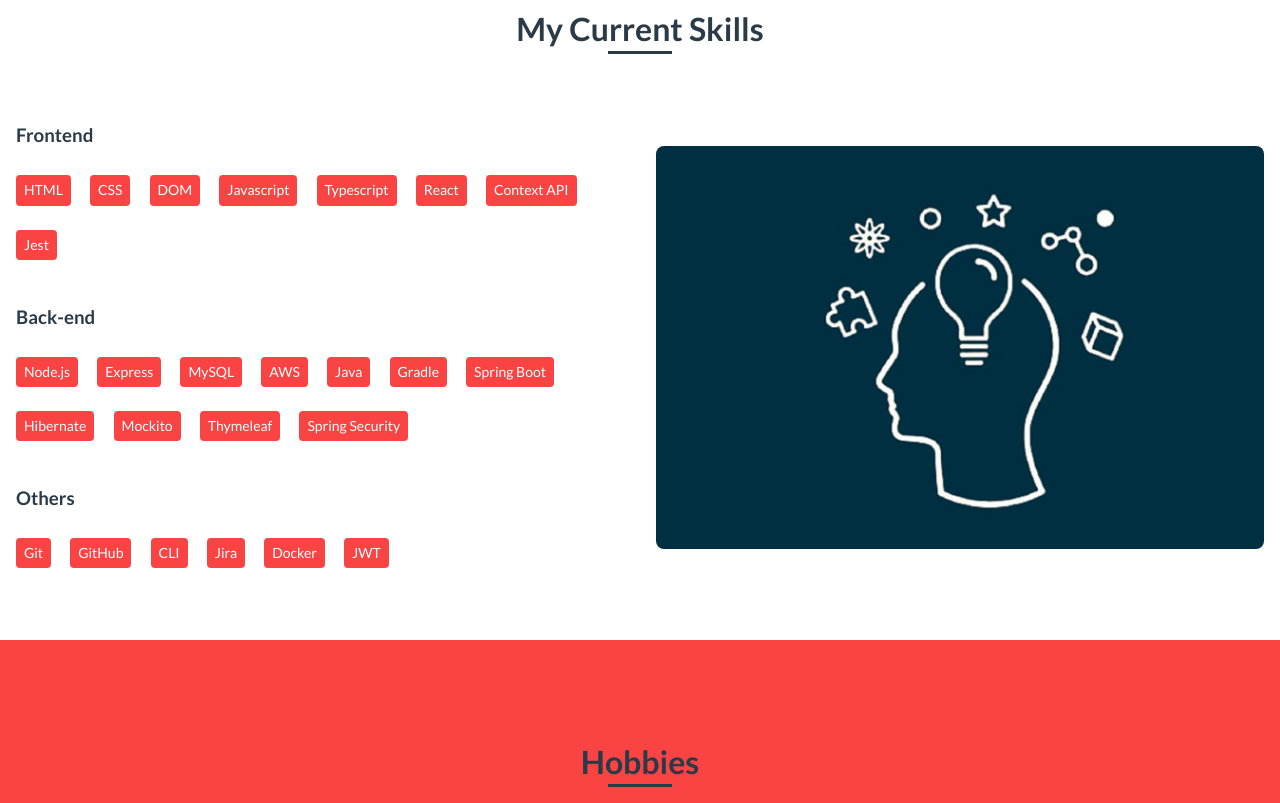
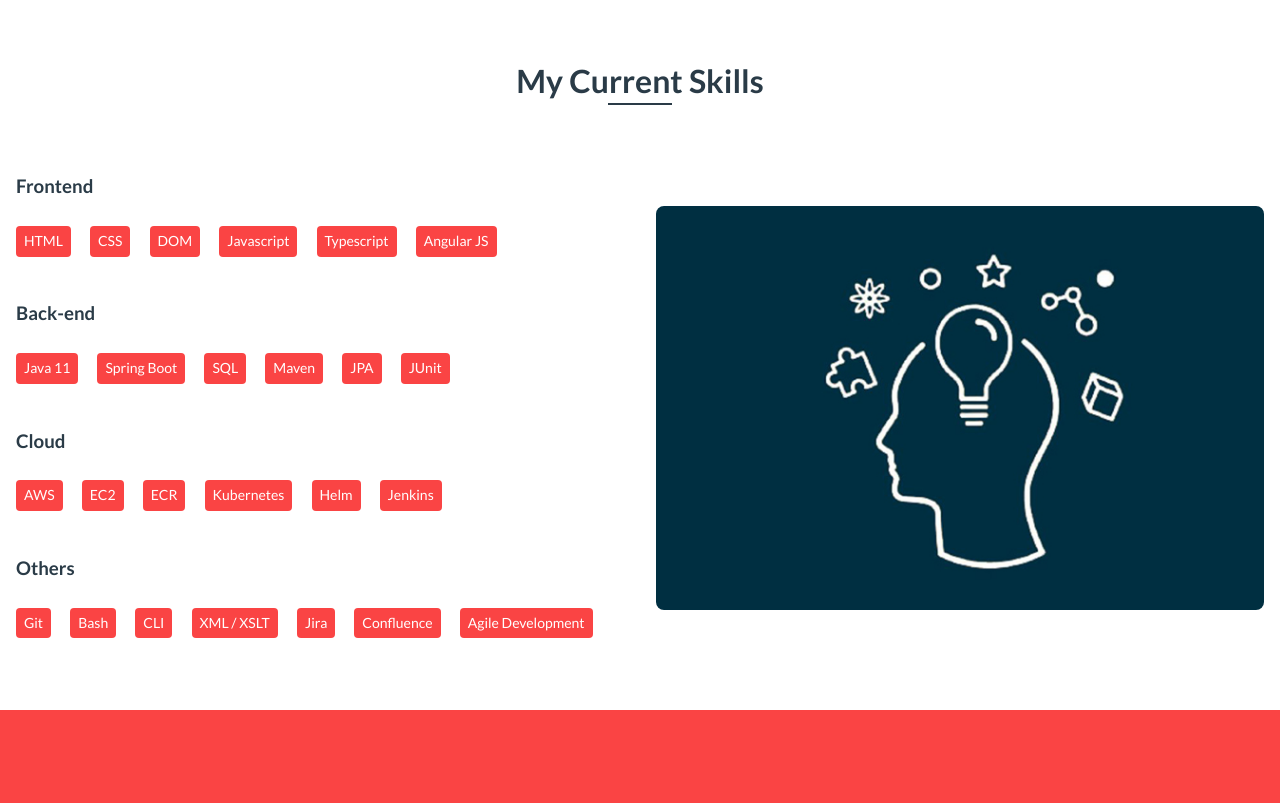
Before and after one commit to TomTom258/Personalized-CV, a plain HTML site: page index.html in a window 1280 px wide. Shown: the part 1570-2373 px from the top of the page. Drawn offline with nearby package versions, Linux system fonts and the light colour scheme.

Commit message:
Update of information

```diff
--- a/index.html
+++ b/index.html
@@ -55,7 +55,6 @@
                         <span class="about__profession">Full stack web developer looking for a job</span>
                         <p class="about__text">
                             Welcome to my personalized CV page!
-                            In this small project I want to show you my skills overall and also what I'm passionate about (apart from coding of course).
                             I've always enjoyed working with computers in a wide range
                             of ways (creating material, designing), as well as building them and learning how
                             they operate. I enjoy problem-solving, critical thinking, and gaining knowledge of new technologies.
@@ -63,7 +62,9 @@
                             I graduated from Teaching History and Ethics and got MA degree. I've always love to work with PC's but I decided to pursue
                             teaching because that's also something I'm passionate about and at that time I was afraid of failing in maths (smile).
                             The studies definitely brought me a lot of other useful skills
-                            which are transferable to any other field as well. I would love to become a web-developer!
+                            which are transferable to any other field as well. I have built my first programs being 16 years old using Delphi or built a custom Wordpress page with different plugins.
+                            Currently I work in a Fin-Tech sphere on a Full-Stack project. I thrive to be better at what I do everyday,
+                            trying to figure out how to do it in better way while still enjoying the challenge that comes with it.
                         </p>
                         <div class="about__social">
                             <a href="https://www.linkedin.com/in/tomashecko/" class="about__social-icon"><i class='bx bxl-linkedin' ></i></a>
@@ -85,30 +86,32 @@
                         <span class="skills__name">DOM</span>
                         <span class="skills__name">Javascript</span>
                         <span class="skills__name">Typescript</span>
-                        <span class="skills__name">React</span>
-                        <span class="skills__name">Context API</span>
-                        <span class="skills__name">Jest</span>
+                        <span class="skills__name">Angular JS</span>
 
                         <h3 class="skills__subtitle">Back-end</h3>
-                        <span class="skills__name">Node.js</span>
-                        <span class="skills__name">Express</span>
-                        <span class="skills__name">MySQL</span>
+                        <span class="skills__name">Java 11</span>
+                        <span class="skills__name">Spring Boot</span>
+                        <span class="skills__name">SQL</span>
+                        <span class="skills__name">Maven</span>
+                        <span class="skills__name">JPA</span>
+                        <span class="skills__name">JUnit</span>
+
+                        <h3 class="skills__subtitle">Cloud</h3>
                         <span class="skills__name">AWS</span>
-                        <span class="skills__name">Java</span>
-                        <span class="skills__name">Gradle</span>
-                        <span class="skills__name">Spring Boot</span>
-                        <span class="skills__name">Hibernate</span>
-                        <span class="skills__name">Mockito</span>
-                        <span class="skills__name">Thymeleaf</span>
-                        <span class="skills__name">Spring Security</span>
+                        <span class="skills__name">EC2</span>
+                        <span class="skills__name">ECR</span>
+                        <span class="skills__name">Kubernetes</span>
+                        <span class="skills__name">Helm</span>
+                        <span class="skills__name">Jenkins</span>
 
                         <h3 class="skills__subtitle">Others</h3>
                         <span class="skills__name">Git</span>
-                        <span class="skills__name">GitHub</span>
+                        <span class="skills__name">Bash</span>
                         <span class="skills__name">CLI</span>
+                        <span class="skills__name">XML / XSLT</span>
                         <span class="skills__name">Jira</span>
-                        <span class="skills__name">Docker</span>
-                        <span class="skills__name">JWT</span>
+                        <span class="skills__name">Confluence</span>
+                        <span class="skills__name">Agile Development</span>
                     </div>
                     <div class="skills__img">
                         <img src="./src/skills.jpg" alt="">
```
